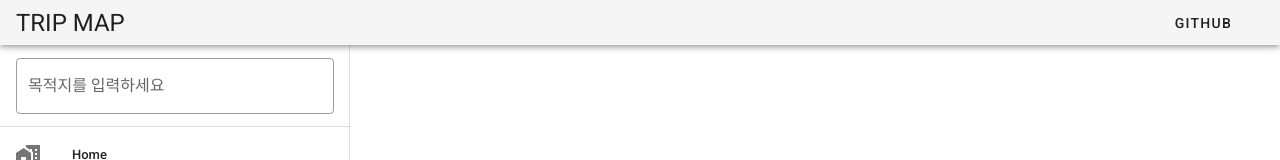
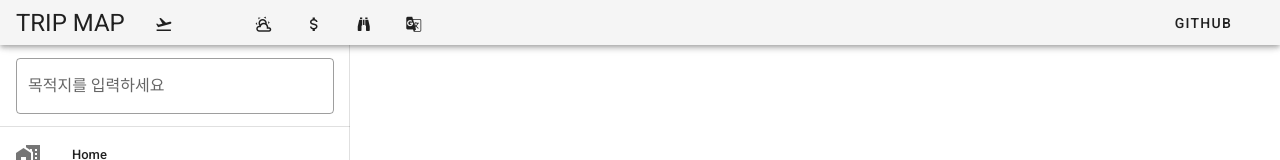
Before and after one commit to Songsungeun/TripMap, a Vue app: page / in a window 1280 px wide. Shown: the top 160 px of the page. Built offline with nearby package versions, Linux system fonts and the light colour scheme.

Commit message:
헤더 아이콘 링크 버튼 추가

```diff
--- a/public/index.html
+++ b/public/index.html
@@ -5,13 +5,13 @@
     <meta http-equiv="X-UA-Compatible" content="IE=edge">
     <meta name="viewport" content="width=device-width,initial-scale=1.0">
     <link rel="icon" href="<%= BASE_URL %>favicon.ico">
-    <title>test-cli3</title>
+    <title>Trip-Map</title>
     <link rel="stylesheet" href="https://fonts.googleapis.com/css?family=Roboto:100,300,400,500,700,900">
     <link rel="stylesheet" href="https://cdn.jsdelivr.net/npm/@mdi/font@latest/css/materialdesignicons.min.css">
   </head>
   <body>
     <noscript>
-      <strong>We're sorry but test-cli3 doesn't work properly without JavaScript enabled. Please enable it to continue.</strong>
+      <strong>We're sorry but Trip-Map doesn't work properly without JavaScript enabled. Please enable it to continue.</strong>
     </noscript>
     <div id="app"></div>
     <!-- built files will be auto injected -->
--- a/src/App.vue
+++ b/src/App.vue
@@ -4,8 +4,74 @@
 
     <v-app-bar app height="45" class="header_wrap">
       <v-toolbar-title class="headline text-uppercase">
-        <span>Trip Map</span>
+        <span class="header_title">Trip Map</span>
         <!-- <span class="font-weight-light">MATERIAL DESIGN</span> -->
+        <!-- 구글 항공권 검색 링크 -->
+        <v-btn
+        text
+        href="https://www.google.com/search?q=%ED%95%AD%EA%B3%B5%EA%B6%8C&oq=gkdrhd&aqs=chrome.1.69i57j0l5&sourceid=chrome&ie=UTF-8"
+        target="_blank"
+        class="header_btn_icon"
+        small
+      >
+        <v-icon dark left>mdi-airplane-takeoff</v-icon>
+      </v-btn>
+
+      <!-- 구글 숙박 검색 링크 -->
+        <v-btn
+        text
+        href="https://www.google.com/search?ei=kqZcXcXBNc6noATxuanQBg&q=%EC%88%99%EB%B0%95&oq=tnrq&gs_l=psy-ab.3.0.0l10.194497.195453..196565...1.2..0.101.557.5j1....2..0....1..gws-wiz.....10..0i71j35i39j0i20i263j0i131j0i67j0i10.52tBCEeZ3Lo"
+        target="_blank"
+        class="header_btn_icon"
+        small
+      >
+        <v-icon dark left>mdi-hotel</v-icon>
+      </v-btn>
+
+      <!-- AccuWeather 링크 -->
+        <v-btn
+        text
+        href="https://www.accuweather.com/ko/search-locations"
+        target="_blank"
+        class="header_btn_icon"
+        small
+      >
+        <v-icon dark left>mdi-weather-partly-cloudy</v-icon>
+      </v-btn>
+
+      <!-- Daum 환율 링크 -->
+        <v-btn
+        text
+        href="https://search.daum.net/search?w=tot&DA=YZR&t__nil_searchbox=btn&sug=&sugo=&q=%ED%99%98%EC%9C%A8"
+        target="_blank"
+        class="header_btn_icon"
+        small
+      >
+        <v-icon dark left>mdi-currency-usd</v-icon>
+      </v-btn>
+
+      <!-- Tripadvisor 링크 -->
+        <v-btn
+        text
+        href="https://www.tripadvisor.co.kr/?fid=6712a8f3-fe2c-4841-906b-6ae31d0189e5"
+        target="_blank"
+        class="header_btn_icon"
+        small
+      >
+        <v-icon dark left>mdi-binoculars</v-icon>
+      </v-btn>
+
+      <!-- 구글번역 링크 -->
+        <v-btn
+        text
+        href="https://translate.google.co.kr/?hl=ko"
+        target="_blank"
+        class="header_btn_icon"
+        small
+      >
+        <v-icon dark left>mdi-google-translate</v-icon>
+      </v-btn>
+
       </v-toolbar-title>
       <v-spacer></v-spacer>
       <v-btn
@@ -45,4 +111,13 @@ export default {
 .body_wrap {
   font-family: "Roboto", sans-serif;
 }
+.header_title {
+  margin-right: 20px;
+}
+.header_btn_icon {
+  margin: 0;
+}
+.header_btn_icon:first {
+  margin-left: 50px !important;
+}
 </style>
```
Also changed, not shown: 1 other file (tests, documents, lock files or other folders).
